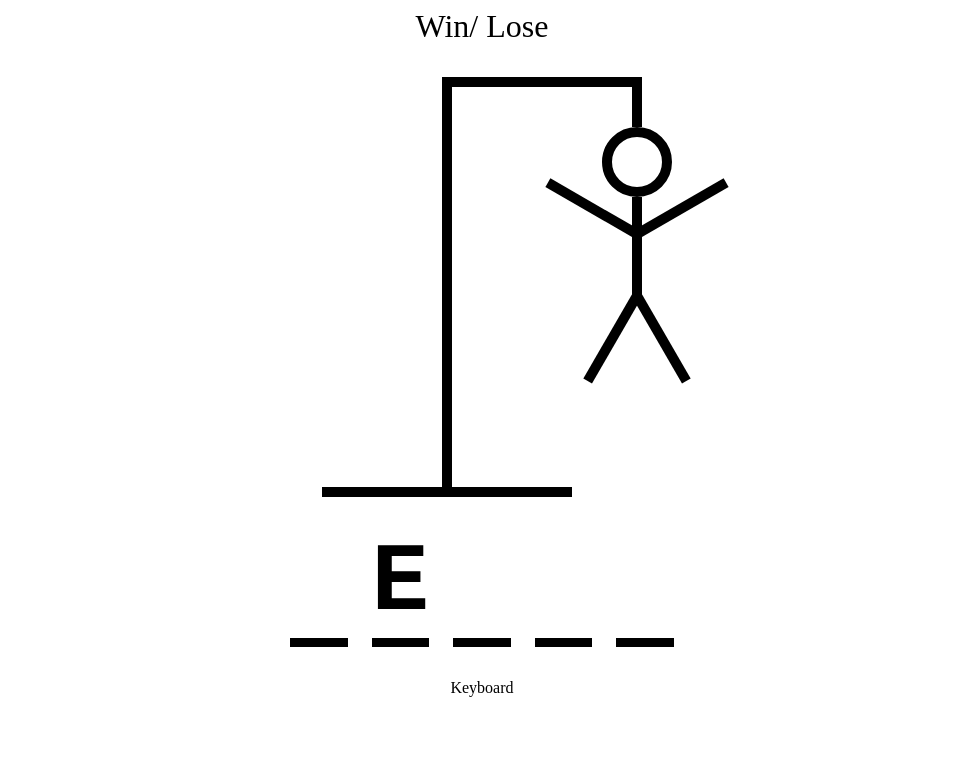
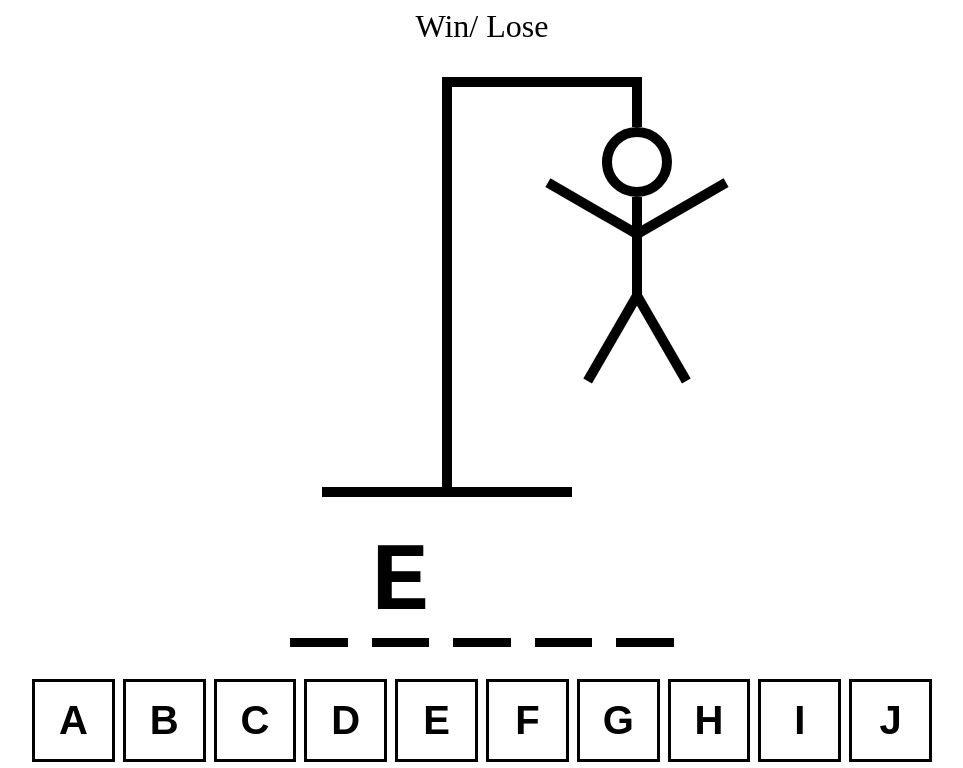
Before and after one commit to Itsyaboikris/hangman-react-typescript, a React (Vite) app: page / in a window 1280 px wide. Shown: the top 768 px of the page, without its empty margins (158-1121 px from the left). Built offline with nearby package versions, Linux system fonts and the light colour scheme.

Commit message:
Keyboard layout

```diff
--- a/src/App.tsx
+++ b/src/App.tsx
@@ -26,7 +26,11 @@
 
 			<HangmanDrawing/>
 			<HangmanWord/>
-			<Keyboard/>
+
+			<div style={{ alignSelf: "stretch" }}>
+				<Keyboard/>
+			</div>
+
 		</div>
   	)
 }
--- /dev/null
+++ b/src/Keyboard.module.css
@@ -0,0 +1,26 @@
+.btn {
+	width: 100%;
+	border: 3px solid black;
+	background: none;
+	aspect-ratio: 1 / 1;
+	font-size: 2.5rem;
+	text-transform: uppercase;
+	padding: .5rem;
+	font-weight: bold;
+	cursor: pointer;
+	color: black;
+  }
+
+  .btn.active {
+	background-color: hsl(200, 100%, 50%);
+	color: white;
+  }
+
+  .btn.inactive {
+	opacity: .3;
+  }
+
+  .btn:hover:not(:disabled),
+  .btn:focus:not(:disabled) {
+	background-color: hsl(200, 100%, 75%);
+  }
--- a/src/Keyboard.tsx
+++ b/src/Keyboard.tsx
@@ -1,7 +1,44 @@
+import styles from "./Keyboard.module.css"
+
+const KEYS = [
+	"a",
+	"b",
+	"c",
+	"d",
+	"e",
+	"f",
+	"g",
+	"h",
+	"i",
+	"j",
+	"k",
+	"l",
+	"m",
+	"n",
+	"o",
+	"p",
+	"q",
+	"r",
+	"s",
+	"t",
+	"u",
+	"v",
+	"w",
+	"x",
+	"y",
+	"z",
+  ]
+
 export function Keyboard() {
 	return (
-		<div>
-			Keyboard
+		<div style={{
+			display: "grid",
+			gridTemplateColumns: "repeat(auto-fit, minmax(75px, 1fr))",
+			gap: ".5rem",
+		}}>
+			{KEYS.map(key => {
+				return <button className={styles.btn} key={key}>{key}</button>
+			})}
 		</div>
 	)
 
```
